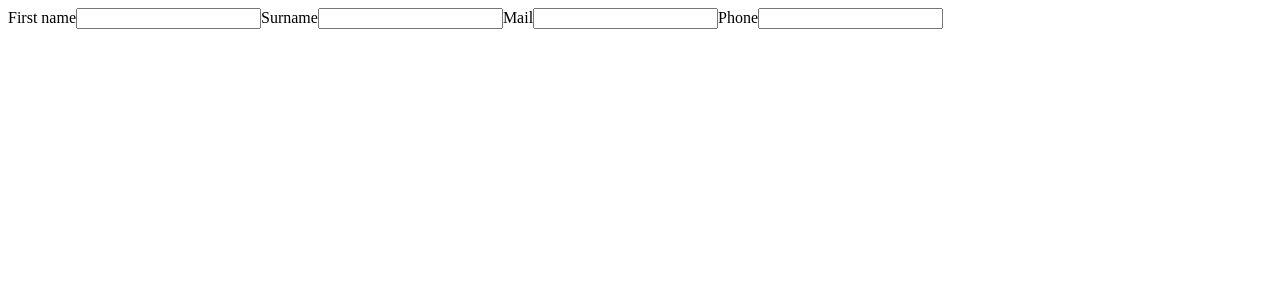
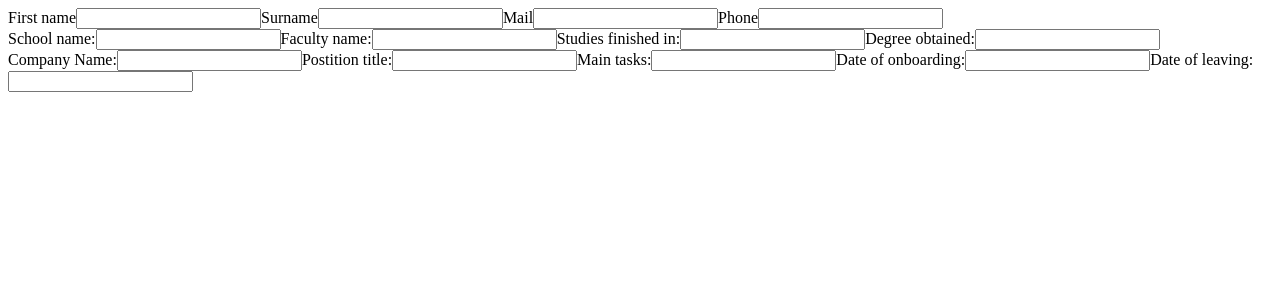
Before and after one commit to PepaHrebec/cv-project, a React (Create React App) app: page / in a window 1280 px wide. Shown: the top 300 px of the page. Built offline with nearby package versions, Linux system fonts and the light colour scheme.

Commit message:
Add education and experience componenets

```diff
--- a/src/App.js
+++ b/src/App.js
@@ -1,5 +1,7 @@
 import React, { Component } from "react";
 import { Generic } from "./components/general";
+import { Education } from "./components/education";
+import { Experience } from "./components/experience";
 
 class App extends Component {
   constructor() {
@@ -10,6 +12,15 @@ class App extends Component {
       surname: "",
       mail: "",
       phone: null,
+      school: "",
+      faculty: "",
+      studyFinish: null,
+      degree: "",
+      company: "",
+      title: "",
+      tasks: "",
+      onboarding: null,
+      leaving: null,
     };
   }
 
@@ -37,6 +48,37 @@ class App extends Component {
             this.updateState(e, "phone");
           }}
         />
+        <Education
+          changeSchool={(e) => {
+            this.updateState(e, "school");
+          }}
+          changeFaculty={(e) => {
+            this.updateState(e, "faculty");
+          }}
+          changeYear={(e) => {
+            this.updateState(e, "studyFinish");
+          }}
+          changeDegree={(e) => {
+            this.updateState(e, "degree");
+          }}
+        />
+        <Experience
+          changeCompany={(e) => {
+            this.updateState(e, "company");
+          }}
+          changeTitle={(e) => {
+            this.updateState(e, "title");
+          }}
+          changeTasks={(e) => {
+            this.updateState(e, "tasks");
+          }}
+          changeOnboarding={(e) => {
+            this.updateState(e, "onboarding");
+          }}
+          changeLeaving={(e) => {
+            this.updateState(e, "leaving");
+          }}
+        />
       </div>
     );
   }
--- a/src/components/education.js
+++ b/src/components/education.js
@@ -2,7 +2,20 @@ import React, { Component } from "react";
 
 class Education extends Component {
   render() {
-    return;
+    const { changeSchool, changeFaculty, changeYear, changeDegree } =
+      this.props;
+    return (
+      <div>
+        <label htmlFor="schoolName">School name:</label>
+        <input type="text" id="schoolName" onChange={changeSchool} />
+        <label htmlFor="facultyName">Faculty name:</label>
+        <input type="text" id="facultyName" onChange={changeFaculty} />
+        <label htmlFor="studyFinish">Studies finished in:</label>
+        <input type="number" id="studyFinish" onChange={changeYear} />
+        <label htmlFor="degree">Degree obtained:</label>
+        <input type="text" id="degree" onChange={changeDegree} />
+      </div>
+    );
   }
 }
 
--- /dev/null
+++ b/src/components/experience.js
@@ -0,0 +1,29 @@
+import React, { Component } from "react";
+
+class Experience extends Component {
+  render() {
+    const {
+      changeCompany,
+      changeTitle,
+      changeTasks,
+      changeOnboarding,
+      changeLeaving,
+    } = this.props;
+    return (
+      <div>
+        <label htmlFor="schoolName">Company Name:</label>
+        <input type="text" id="schoolName" onChange={changeCompany} />
+        <label htmlFor="facultyName">Postition title:</label>
+        <input type="text" id="facultyName" onChange={changeTitle} />
+        <label htmlFor="studyFinish">Main tasks:</label>
+        <input type="text" id="studyFinish" onChange={changeTasks} />
+        <label htmlFor="degree">Date of onboarding:</label>
+        <input type="number" id="degree" onChange={changeOnboarding} />
+        <label htmlFor="degree">Date of leaving:</label>
+        <input type="number" id="degree" onChange={changeLeaving} />
+      </div>
+    );
+  }
+}
+
+export { Experience };
```
